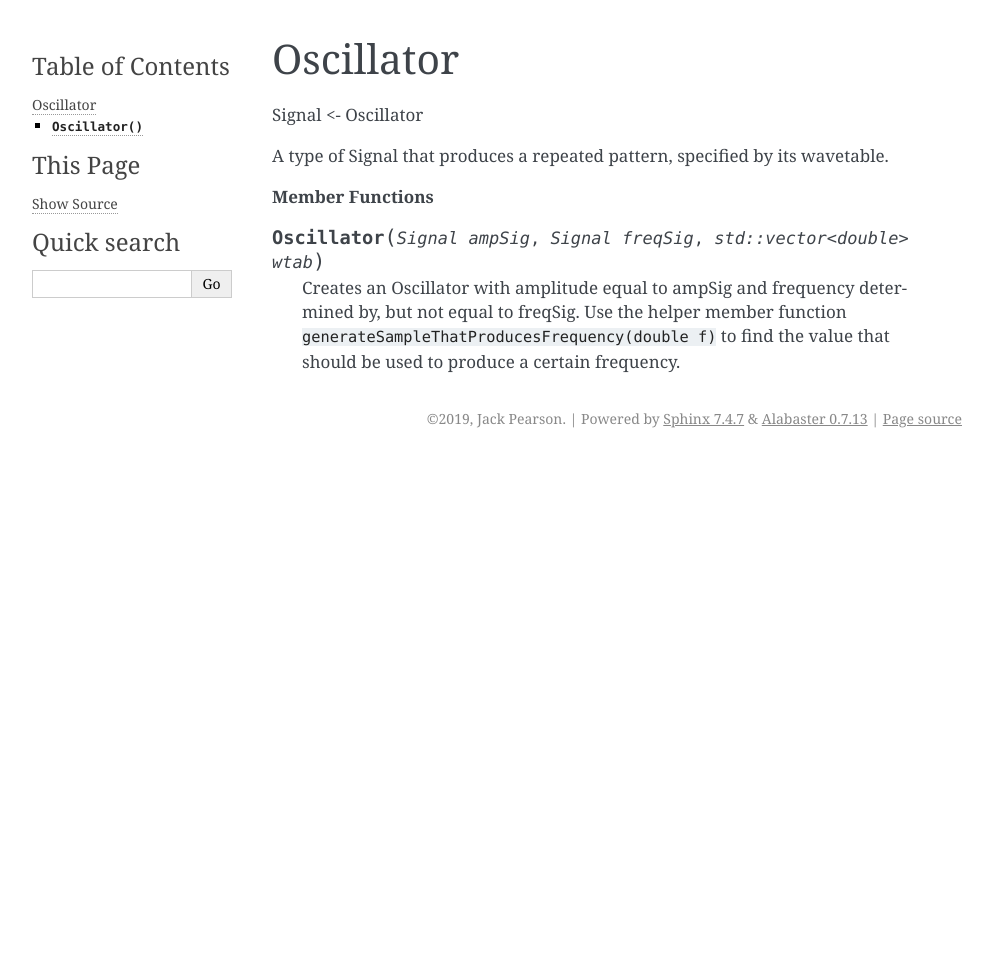
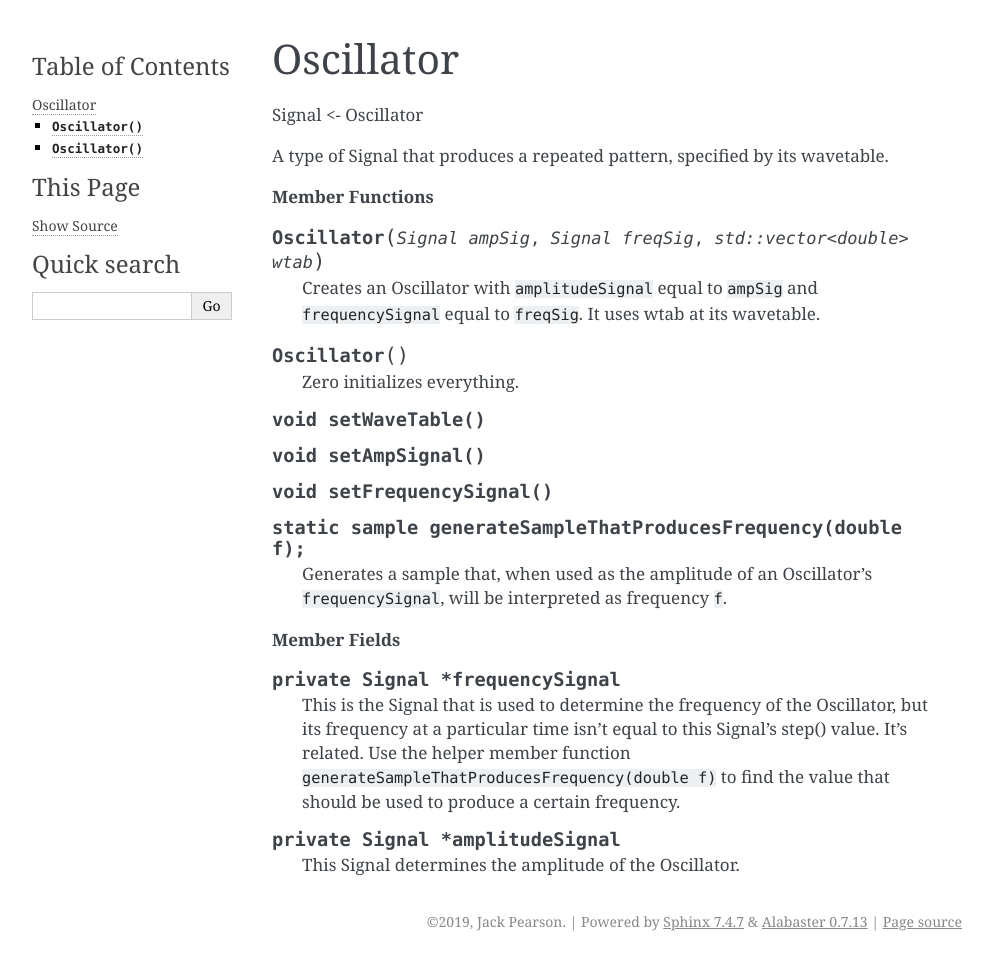
Before and after one commit to CCS-1L-F19/noisemaker, a Sphinx documentation site: the page built from docs/source/signals/oscillator.rst, in a window 1280 px wide. Shown: the whole page, without its empty margins (148-1141 px from the left). Built offline with Sphinx 7.4.7, drawn with Linux system fonts in a browser that asks for light colours; before the commit the page ends 900 px from its top, so only the background shows below that.

Commit message:
added Oscillator documentation

```diff
--- a/docs/source/signals/oscillator.rst
+++ b/docs/source/signals/oscillator.rst
@@ -10,8 +10,35 @@ specified by its wavetable.
 
 .. function:: Oscillator(Signal ampSig, Signal freqSig, std::vector<double> wtab)
 
-    Creates an Oscillator with amplitude equal to ampSig
-    and frequency determined by, but not equal to freqSig.
+    Creates an Oscillator with ``amplitudeSignal`` equal
+    to ``ampSig`` and ``frequencySignal`` equal to ``freqSig``.
+    It uses wtab at its wavetable.
+
+.. function:: Oscillator()
+
+    Zero initializes everything.
+
+.. function:: void setWaveTable()
+.. function:: void setAmpSignal()
+.. function:: void setFrequencySignal()
+
+.. function:: static sample generateSampleThatProducesFrequency(double f);
+
+    Generates a sample that, when used as the amplitude of an
+    Oscillator's ``frequencySignal``, will be interpreted as
+    frequency ``f``.
+
+**Member Fields**
+
+.. function:: private Signal *frequencySignal
+
+    This is the Signal that is used to determine the frequency
+    of the Oscillator, but its frequency at a particular time
+    isn't equal to this Signal's step() value. It's related.
     Use the helper member function ``generateSampleThatProducesFrequency(double f)``
     to find the value that should be used to produce a
     certain frequency.
+
+.. function:: private Signal *amplitudeSignal
+
+    This Signal determines the amplitude of the Oscillator.
```
Also changed, not shown: 1 other file.
